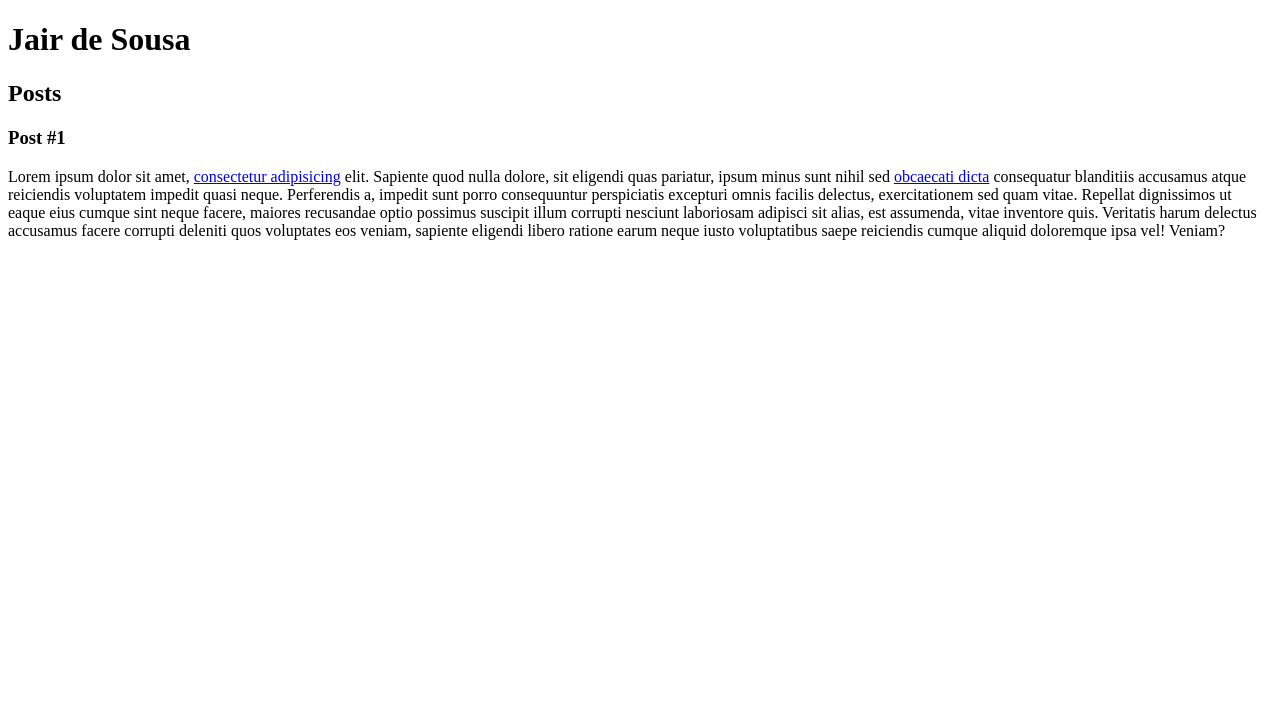
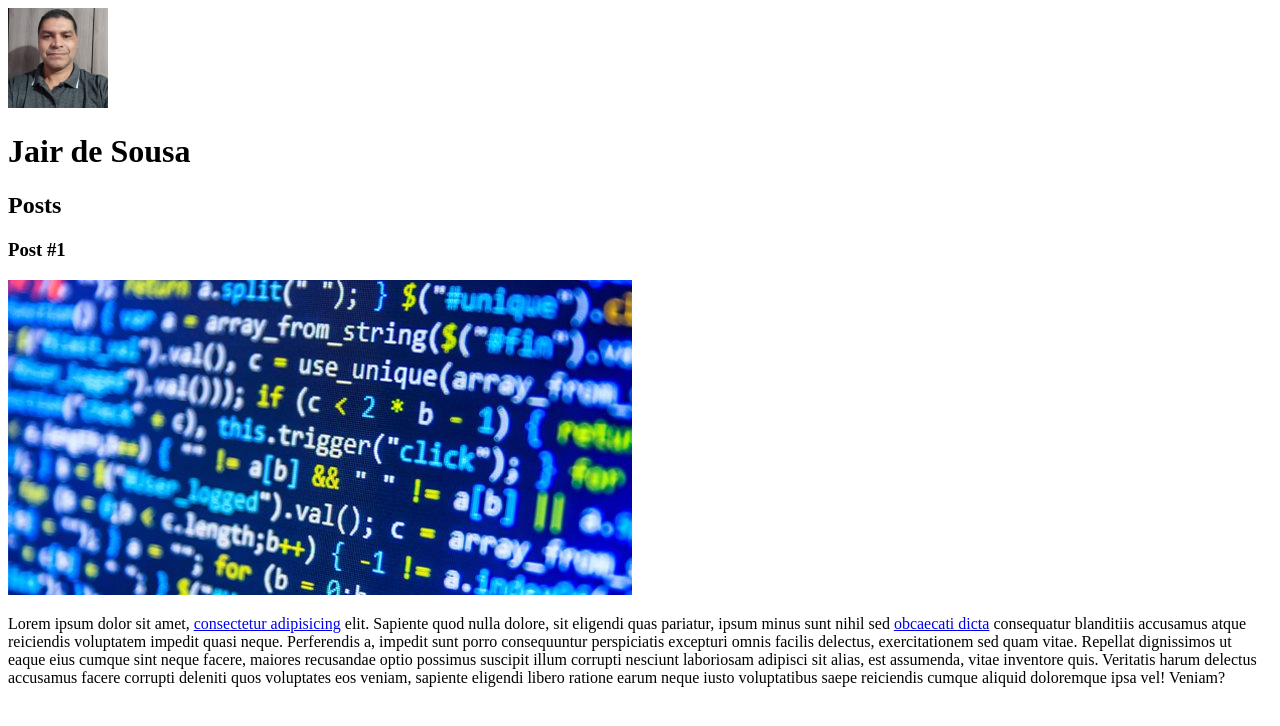
Before and after one commit to jairsmarques/bootcamp-impulso-react-web-developer, a plain HTML site: page introducao-html5-css3/index.html in a window 1280 px wide. Drawn offline with Linux system fonts and the light colour scheme.

Commit message:
inserindo imagem no projeto

```diff
--- a/introducao-html5-css3/index.html
+++ b/introducao-html5-css3/index.html
@@ -8,6 +8,7 @@
 
 <body>
     <header>
+        <img src="./foto.jpg" alt="foto do jair" width="100">
         <h1>Jair de Sousa</h1>
     </header>
     <section>
@@ -17,6 +18,7 @@
         <article>
             <header>
                 <h3>Post #1</h3>
+                <img src="./html.jpg" alt="imagem">
             </header>
             <p>
                 Lorem ipsum dolor sit amet, <a href="https://www.linkedin.com/in/jair-sousa74/" target="_blank">consectetur adipisicing</a> elit. Sapiente quod nulla dolore, sit eligendi quas
```
Also changed, not shown: introducao-html5-css3/foto.jpg (added), introducao-html5-css3/html.jpg (added).
